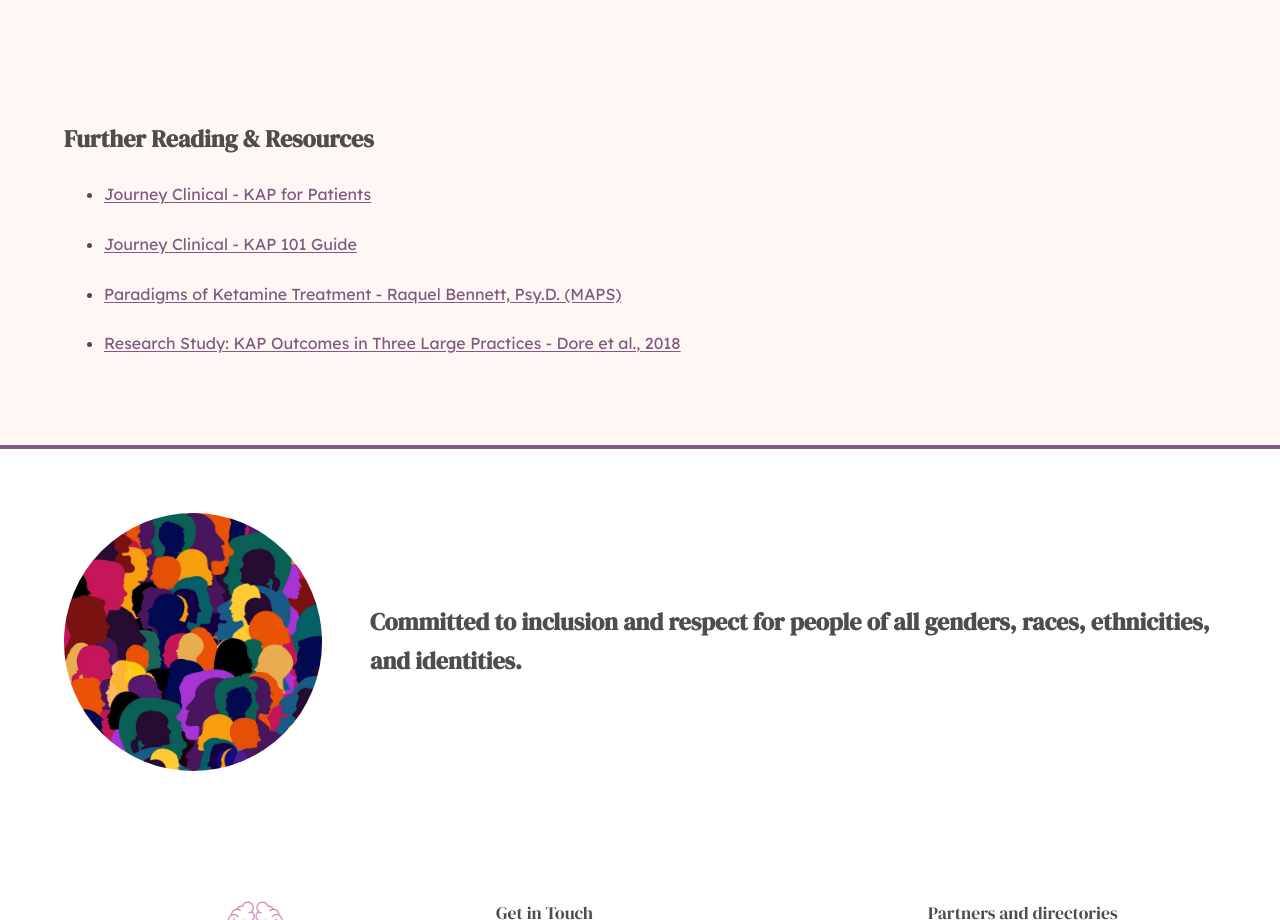
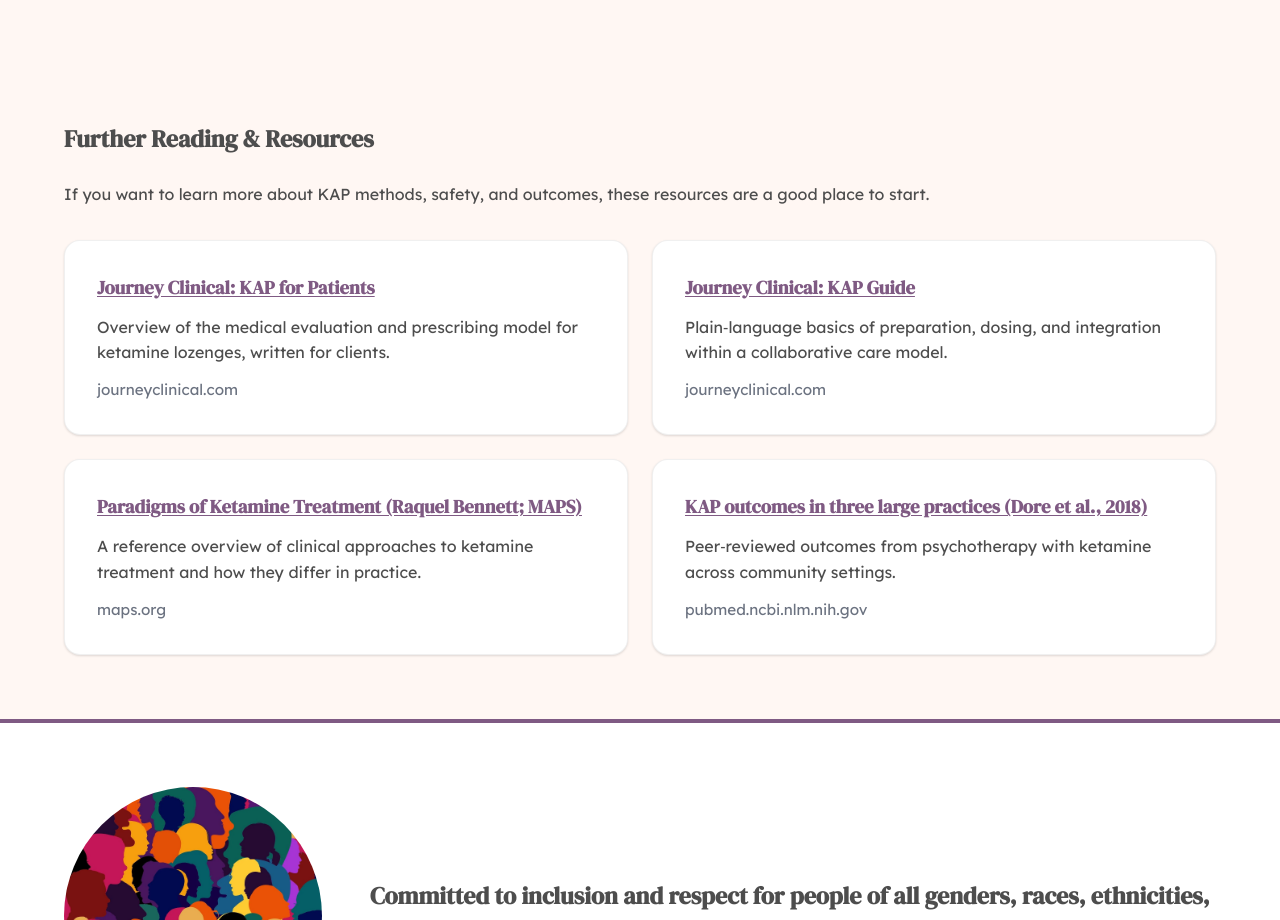
Before and after one commit to mazenswar/calm-v3, a Next.js app: page /ketamine-assisted-psychotherapy in a window 1280 px wide. Shown: the part 6480-7400 px from the top of the page. Built offline with nearby package versions, Linux system fonts and the light colour scheme.

Commit message:
v1.1 kap page done

```diff
--- a/app/Components/ui/CustomLink.js
+++ b/app/Components/ui/CustomLink.js
@@ -1,9 +1,14 @@
 import Link from "next/link";
 import React from "react";
 
-function CustomLink({ url, children, classN }) {
+function CustomLink({ url, children, classN, newWindow }) {
 	return (
-		<Link className={"link " + classN} href={url}>
+		<Link
+			className={"link " + classN}
+			href={url}
+			target={newWindow ? "_blank" : ""}
+			rel={newWindow ? "noopener noreferrer" : ""}
+		>
 			{children}
 		</Link>
 	);
--- a/app/ketamine-assisted-psychotherapy/ResourcesSection.js
+++ b/app/ketamine-assisted-psychotherapy/ResourcesSection.js
@@ -1,58 +1,85 @@
-import Link from "next/link";
 import React from "react";
+import CustomLink from "../Components/ui/CustomLink";
 import "./style/resources.scss";
 
-function ResourcesSection() {
+export default function ResourcesSection() {
 	return (
-		<section className="block resources keta-box alt keta-links">
+		<section className="block resources keta-box alt">
 			<div className="block__content">
-				<h2>Further Reading & Resources</h2>
-				<ul>
-					<li>
-						<Link
-							href="https://www.journeyclinical.com/patients"
-							target="_blank"
-							rel="noopener noreferrer"
-							className="link"
-						>
-							Journey Clinical - KAP for Patients
-						</Link>
+				<div className="resources__intro">
+					<h2>Further Reading & Resources</h2>
+					<p className="muted">
+						If you want to learn more about KAP methods, safety, and outcomes,
+						these resources are a good place to start.
+					</p>
+				</div>
+
+				<ul className="resources__grid" role="list">
+					<li className="resource-card" role="listitem">
+						<h3 className="resource-card__title">
+							<CustomLink
+								url="https://www.journeyclinical.com/patients"
+								newWindow={true}
+							>
+								Journey Clinical: KAP for Patients
+							</CustomLink>
+						</h3>
+						<p className="resource-card__desc">
+							Overview of the medical evaluation and prescribing model for
+							ketamine lozenges, written for clients.
+						</p>
+						<span className="resource-card__meta">journeyclinical.com</span>
 					</li>
-					<li>
-						<Link
-							href="https://www.journeyclinical.com/resources"
-							target="_blank"
-							rel="noopener noreferrer"
-							className="link"
-						>
-							Journey Clinical - KAP 101 Guide
-						</Link>
+
+					<li className="resource-card" role="listitem">
+						<h3 className="resource-card__title">
+							<CustomLink
+								url="https://www.journeyclinical.com/resources"
+								newWindow={true}
+							>
+								Journey Clinical: KAP Guide
+							</CustomLink>
+						</h3>
+						<p className="resource-card__desc">
+							Plain‑language basics of preparation, dosing, and integration
+							within a collaborative care model.
+						</p>
+						<span className="resource-card__meta">journeyclinical.com</span>
 					</li>
-					<li>
-						<Link
-							href="https://maps.org/research-archive/mdma/MDMA-Ketamine_Paradigms_RaquelBennett.pdf"
-							target="_blank"
-							rel="noopener noreferrer"
-							className="link"
-						>
-							Paradigms of Ketamine Treatment - Raquel Bennett, Psy.D. (MAPS)
-						</Link>
+
+					<li className="resource-card" role="listitem">
+						<h3 className="resource-card__title">
+							<CustomLink
+								url="https://maps.org/research-archive/mdma/MDMA-Ketamine_Paradigms_RaquelBennett.pdf"
+								newWindow={true}
+							>
+								Paradigms of Ketamine Treatment (Raquel Bennett; MAPS)
+							</CustomLink>
+						</h3>
+						<p className="resource-card__desc">
+							A reference overview of clinical approaches to ketamine treatment
+							and how they differ in practice.
+						</p>
+						<span className="resource-card__meta">maps.org</span>
 					</li>
-					<li>
-						<Link
-							href="https://pubmed.ncbi.nlm.nih.gov/30360952/"
-							target="_blank"
-							rel="noopener noreferrer"
-							className="link"
-						>
-							Research Study: KAP Outcomes in Three Large Practices - Dore et
-							al., 2018
-						</Link>
+
+					<li className="resource-card" role="listitem">
+						<h3 className="resource-card__title">
+							<CustomLink
+								url="https://pubmed.ncbi.nlm.nih.gov/30360952/"
+								newWindow={true}
+							>
+								KAP outcomes in three large practices (Dore et&nbsp;al., 2018)
+							</CustomLink>
+						</h3>
+						<p className="resource-card__desc">
+							Peer‑reviewed outcomes from psychotherapy with ketamine across
+							community settings.
+						</p>
+						<span className="resource-card__meta">pubmed.ncbi.nlm.nih.gov</span>
 					</li>
 				</ul>
 			</div>
 		</section>
 	);
 }
-
-export default ResourcesSection;
--- a/app/ketamine-assisted-psychotherapy/style/resources.scss
+++ b/app/ketamine-assisted-psychotherapy/style/resources.scss
@@ -1,5 +1,64 @@
+@use "../../styles/mixins" as *;
+
+/* Mobile-first; md = and up */
 .resources {
-	li {
-		margin: var(--space-6) 0;
+	.block__content {
+		.resources__intro {
+			margin-top: 0;
+			p {
+				margin: 0;
+			}
+		}
+
+		/* Cards grid */
+		.resources__grid {
+			margin: var(--space-8) 0 0;
+			padding: 0;
+			list-style: none;
+
+			display: grid;
+			grid-template-columns: 1fr; /* stack on mobile */
+			gap: var(--space-5);
+		}
+
+		/* Resource card: light, readable, consistent with site */
+		.resource-card {
+			background: var(--color-surface);
+			border: 1px solid rgba(0, 0, 0, 0.06);
+			border-radius: var(--radius-lg);
+			box-shadow: var(--shadow-1);
+			padding: var(--space-6);
+
+			display: grid;
+			row-gap: var(--space-3);
+		}
+
+		.resource-card__title {
+			margin: 0;
+			font-weight: 600; /* subtle emphasis, keep type scale system */
+			/* Link inherits brand link styling from CustomLink */
+		}
+
+		.resource-card__desc {
+			margin: 0;
+			line-height: 1.6;
+		}
+
+		.resource-card__meta {
+			color: var(--color-muted);
+			font-size: 0.95em;
+		}
+
+		/* md and up */
+		@include respond(md) {
+			.resources__grid {
+				grid-template-columns: repeat(2, minmax(0, 1fr));
+				gap: var(--space-6);
+			}
+
+			.resource-card {
+				padding: var(--space-8);
+			}
+		}
 	}
 }
```
